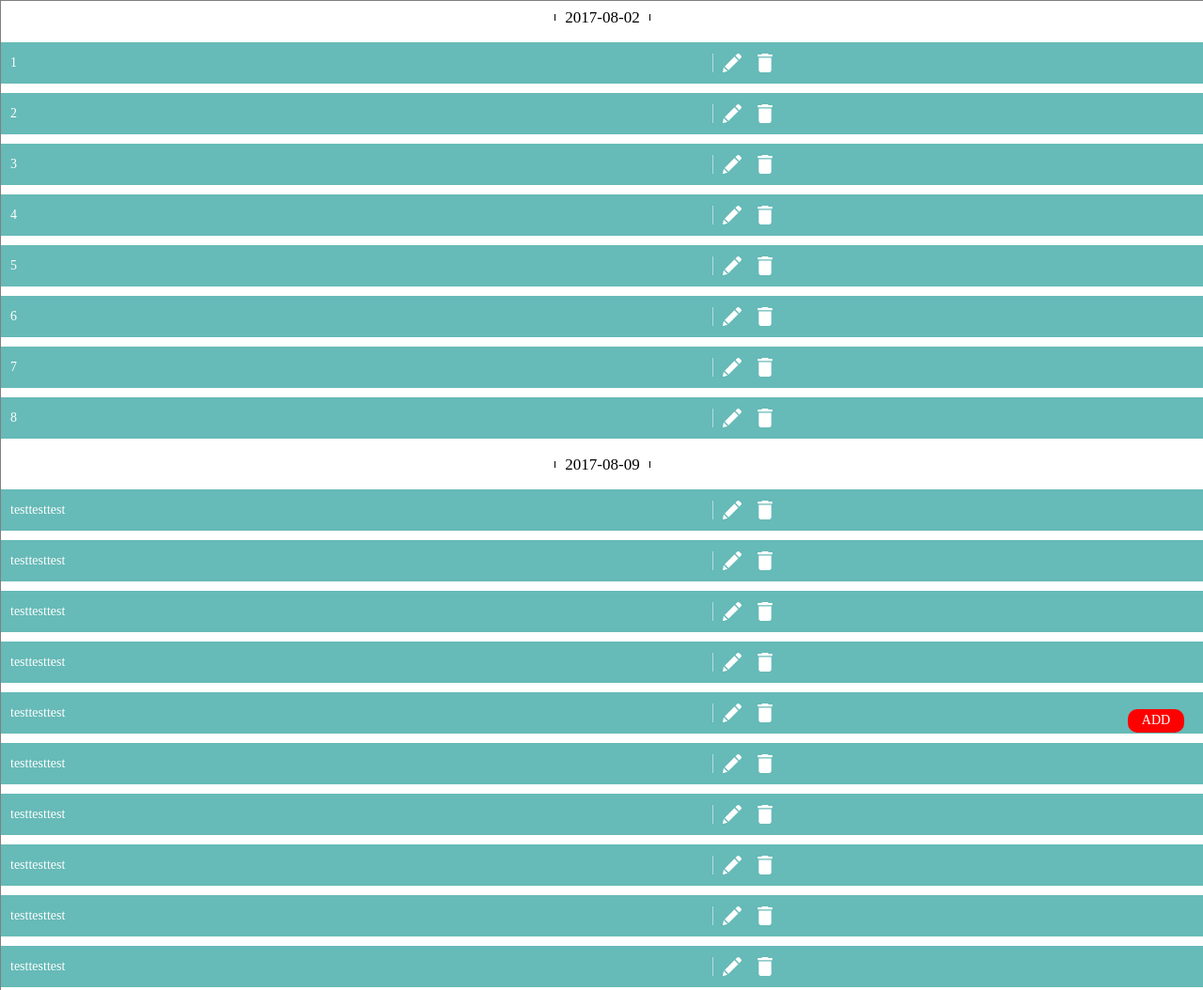
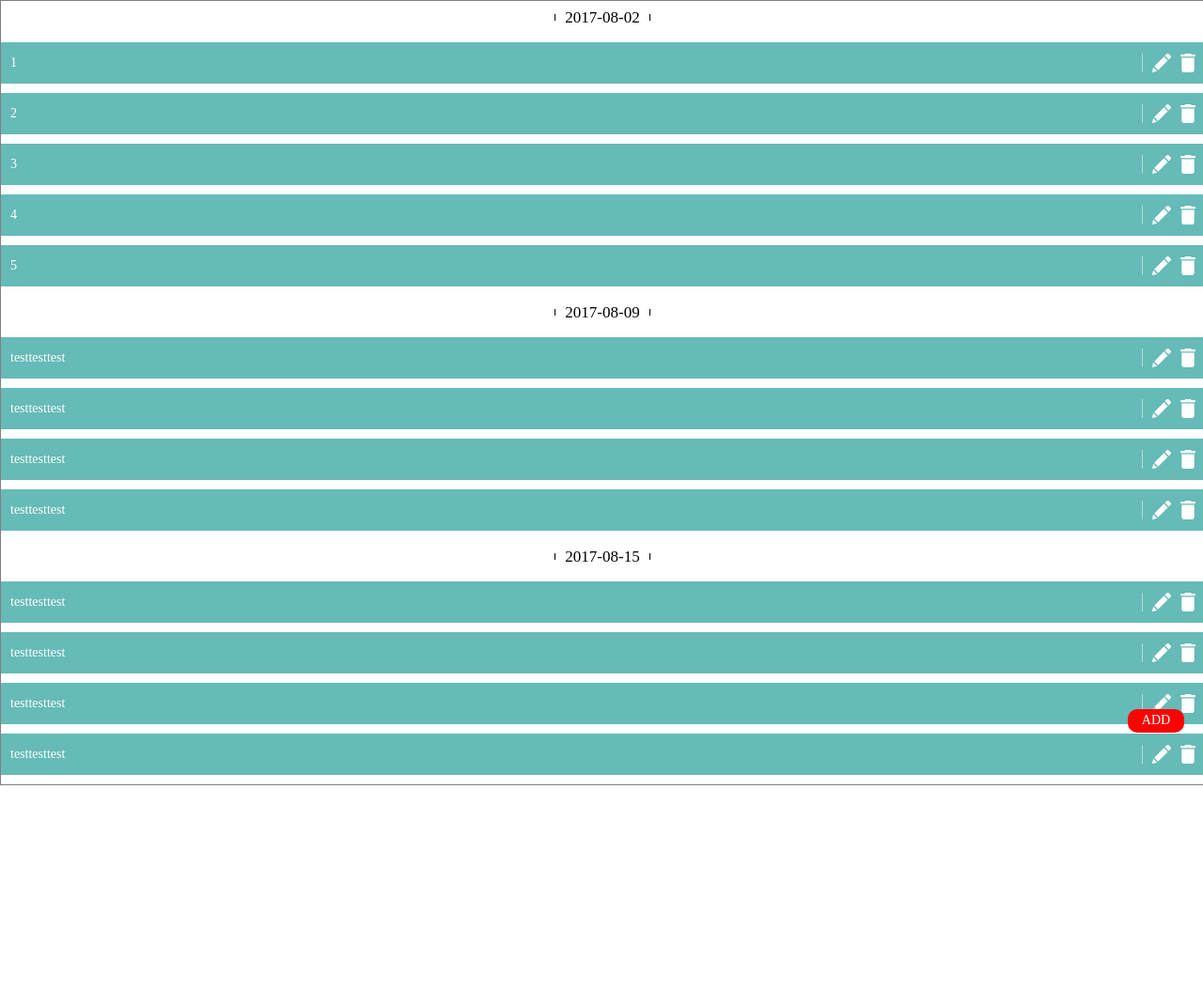
Before and after one commit to topiniu/FullTodo, a plain HTML site: page index.html in a window 1280 px wide. Shown: the top 1054 px of the page at 94% size. After the commit the page ends 836 px from the top, so only its background shows below. Drawn offline with Linux system fonts and the light colour scheme.

Commit message:
解决动画错位问题：item的key不唯一就会出错

```diff
--- a/css.css
+++ b/css.css
@@ -42,19 +42,25 @@ body {
   line-height: 7px;
   border-right: 1px solid black;
 }
-
+ul{
+  padding:0;
+}
 .list-item {
-  display: flex;
-  align-items: center;
+  display: block;
+  list-style: none;
+  position: relative;
+  /* align-items: center; */
   /* padding-left: 5px; */
-  justify-content: space-between;
+  /* justify-content: space-between; */
   padding: 0 10px;
   background: #66BAB7;
   margin: 10px 0;
 }
 
 .left-container {
-  width: 300px;
+  display: block;
+  min-width: 300px;
+  float: left;
 }
 
 .left-container p {
@@ -65,7 +71,12 @@ body {
 .right-container {
   width: 55px;
   display: flex;
-  justify-content: space-between;
+  float: right;
+  position: absolute;
+  top: 50%;
+  transform: translate(0,-50%);
+  right: 0;
+  /* justify-content: space-between; */
   border-left: 1px solid rgba(255, 255, 255, 0.5);
   padding-left: 10px;
 }
@@ -92,14 +103,14 @@ body {
 }
 
 .item-fade-enter-active, .item-fade-leave-active{
-  transition: all .3s;
+  transition: all .3s ease;
 }
 .item-fade-enter, .item-fade-leave-active{
-  /* opacity: 0; */
+  opacity: 0;
   transform: translateY(50px);
 }
 .item-fade-leave-active{
-  position: absolute;
+  /* position: absolute; */
 }
 
 .add-item-btn, .test-item-btn{
@@ -155,7 +166,11 @@ body {
   font-size: 14px;
   background-color: white;
   color: black;
-  height: 45px;
+  /* height: 45px; */
   display: inline;
   margin: 0;
 }
+.func-btn{
+  display: inline-block;
+  flex: 1;
+}
--- a/index.html
+++ b/index.html
@@ -24,26 +24,28 @@
         <div class="date-block j_date-block">
           <p class="date-block-text j_date-block-text">{{ key }}</p>
         </div>
-        <transition-group name="item-fade" tag="div">
-        <div class="list-item j_list-item" v-for="item in value" :key="item.date" v-if="!item.isFinished">
-          <div class="left-container" @click="del(item)">
+      <ul>
+        <transition-group name="item-fade" tag="p">
+          <li class="list-item j_list-item" v-for="(item, index) in value"  v-bind:key="item.id" v-if="!item.isFinished">
+            <div class="left-container" @click="del(item, index, key)">
               <p>{{ item.content }}</p>
             </div>
             <div class="right-container">
-            <a class="edit-btn j_edit-btn">
+              <a class="func-btn edit-btn j_edit-btn">
                 <svg class="func-icon" viewbox="0 0 528.899 528.899">
                   <use xlink:href="#edit"></use>
                 </svg>
               </a>
-            <a class="del-btn j_del-btn">
+              <a class="func-btn del-btn j_del-btn">
                 <svg class="func-icon" viewbox="0 0 459 459">
                   <use xlink:href="#del"></use>
                 </svg>
               </a>
             </div>
             <div class="clear"></div>
-        </div>
+          </li>
         </transition-group>
+      </ul>
       </div>
     </div>
 
--- a/js.js
+++ b/js.js
@@ -12,7 +12,10 @@ var root = new Vue({
     }
   },
   methods:{
-    del(item){
+    del(item, index, key){
+      console.log('haha');
+      const self = this;
+      console.log(self.items.key);
       item.isFinished = true;
     },
     addItem(){
@@ -35,6 +38,9 @@ var root = new Vue({
       type:'GET',
       success: function(data){
         self.items = JSON.parse(data);
+        // self.items.foreach(function(k,v){
+
+        // })
       },
       error:function(err){
         alert('Something wrong 哈哈哈哈');
--- a/testdata.json
+++ b/testdata.json
@@ -1,93 +1,57 @@
 {
   "2017-08-02": [
     {
+      "id": "1",
       "content": "1",
       "date": "2017-08-02",
       "isFinished": false
     },
     {
+      "id": "2",
       "content": "2",
       "date": "2017-08-02",
       "isFinished": false
     },
     {
+      "id": "3",
       "content": "3",
       "date": "2017-08-02",
       "isFinished": false
     },
     {
+      "id": "4",
       "content": "4",
       "date": "2017-08-02",
       "isFinished": false
     },
     {
+      "id": "5",
       "content": "5",
-      "date": "2017-08-02",
-      "isFinished": false
-    },
-    {
-      "content": "6",
-      "date": "2017-08-02",
-      "isFinished": false
-    },
-    {
-      "content": "7",
-      "date": "2017-08-02",
-      "isFinished": false
-    },
-    {
-      "content": "8",
       "date": "2017-08-02",
       "isFinished": false
     }
   ],
   "2017-08-09": [
     {
+      "id": "6",
       "content": "testtesttest",
       "date": "2017-08-02",
       "isFinished": false
     },
     {
+      "id": "7",
       "content": "testtesttest",
       "date": "2017-08-02",
       "isFinished": false
     },
     {
+      "id": "8",
       "content": "testtesttest",
       "date": "2017-08-02",
       "isFinished": false
     },
     {
-      "content": "testtesttest",
-      "date": "2017-08-02",
-      "isFinished": false
-    },
-    {
-      "content": "testtesttest",
-      "date": "2017-08-02",
-      "isFinished": false
-    },
-    {
-      "content": "testtesttest",
-      "date": "2017-08-02",
-      "isFinished": false
-    },
-    {
-      "content": "testtesttest",
-      "date": "2017-08-02",
-      "isFinished": false
-    },
-    {
-      "content": "testtesttest",
-      "date": "2017-08-02",
-      "isFinished": false
-    },
-    {
-      "content": "testtesttest",
-      "date": "2017-08-02",
-      "isFinished": false
-    },
-    {
+      "id": "9",
       "content": "testtesttest",
       "date": "2017-08-02",
       "isFinished": false
@@ -95,71 +59,25 @@
   ],
   "2017-08-15": [
     {
+      "id": "10",
       "content": "testtesttest",
       "date": "2017-08-02",
       "isFinished": false
     },
     {
+      "id": "11",
       "content": "testtesttest",
       "date": "2017-08-02",
       "isFinished": false
     },
     {
+      "id": "12",
       "content": "testtesttest",
       "date": "2017-08-02",
       "isFinished": false
     },
     {
-      "content": "testtesttest",
-      "date": "2017-08-02",
-      "isFinished": false
-    },
-    {
-      "content": "testtesttest",
-      "date": "2017-08-02",
-      "isFinished": false
-    },
-    {
-      "content": "testtesttest",
-      "date": "2017-08-02",
-      "isFinished": false
-    },
-    {
-      "content": "testtesttest",
-      "date": "2017-08-02",
-      "isFinished": false
-    },
-    {
-      "content": "testtesttest",
-      "date": "2017-08-02",
-      "isFinished": false
-    },
-    {
-      "content": "testtesttest",
-      "date": "2017-08-02",
-      "isFinished": false
-    },
-    {
-      "content": "testtesttest",
-      "date": "2017-08-02",
-      "isFinished": false
-    },
-    {
-      "content": "testtesttest",
-      "date": "2017-08-02",
-      "isFinished": false
-    },
-    {
-      "content": "testtesttest",
-      "date": "2017-08-02",
-      "isFinished": false
-    },
-    {
-      "content": "testtesttest",
-      "date": "2017-08-02",
-      "isFinished": false
-    },
-    {
+      "id": "13",
       "content": "testtesttest",
       "date": "2017-08-02",
       "isFinished": false
```
Lines whose indentation alone changed are shown as unchanged.
